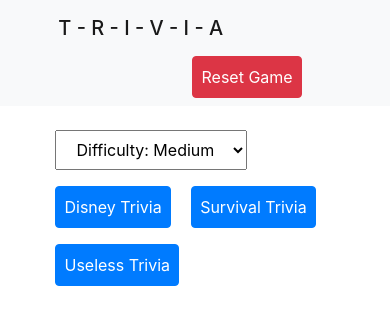
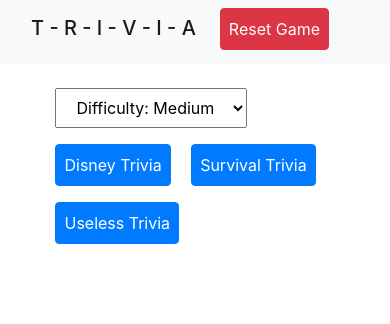
Before and after one commit to devcwilkey/TriviaGame, a plain HTML site: page index.html in a window 390 px wide. Drawn offline with nearby package versions, Linux system fonts and the light colour scheme.

Commit message:
fixed mobile layout

```diff
--- a/index.html
+++ b/index.html
@@ -13,7 +13,7 @@
         <nav class="navbar navbar-light bg-light">
             <div class="container">
                 <div class="row w-100">
-                    <div class="col-10 offset-1">
+                    <div class="col-12 col-md-10 offset-md-1">
                         <span class="navbar-brand  h1">T - R - I - V - I - A</span>
                         <button class="btn btn-danger p-2 reset float-right" value="reset"><span>Reset Game</span></button>
                     </div>
```
